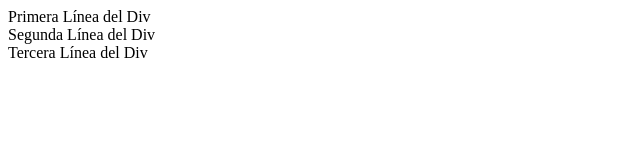
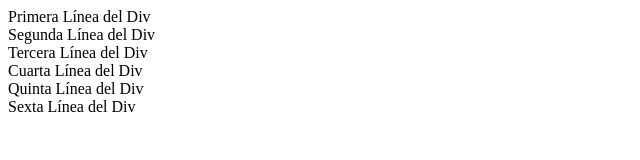
Before and after one commit to Voltrez/CURSO_GIT, a plain HTML site: page index.html in a window 1280 px wide. Shown: the whole page, without its empty margins (0-640 px from the left). Drawn offline with Linux system fonts and the light colour scheme.

Commit message:
Third commit

```diff
--- a/index.html
+++ b/index.html
@@ -9,5 +9,8 @@
     <div>Primera Línea del Div</div>
     <div>Segunda Línea del Div</div>
     <div>Tercera Línea del Div</div>
+    <div>Cuarta Línea del Div</div>
+    <div>Quinta Línea del Div</div>
+    <div>Sexta Línea del Div</div>
 </body>
 </html>
```
